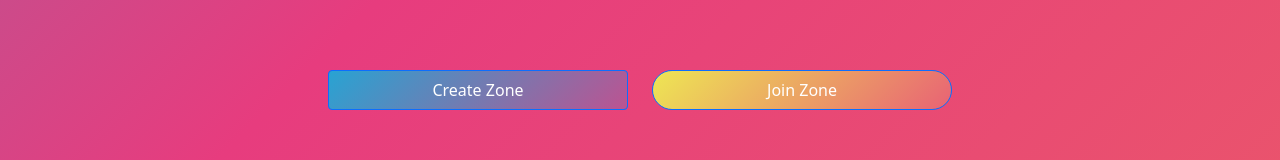
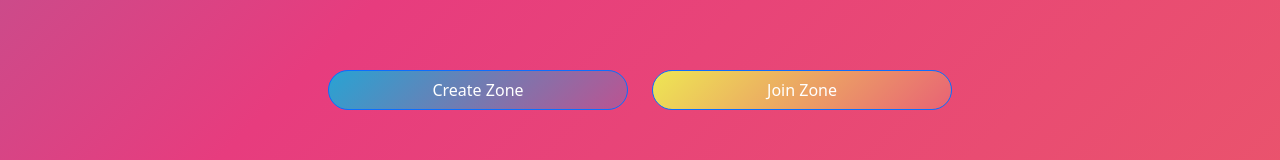
Before and after one commit to mohitCodepy/lynkme, a React (Create React App) app in the folder frontend_lynkme/: page / in a window 1280 px wide. Shown: the part 310-470 px from the top of the page. Built offline with nearby package versions, Linux system fonts and the light colour scheme.

Commit message:
button correction and design

```diff
--- a/frontend_lynkme/src/App.css
+++ b/frontend_lynkme/src/App.css
@@ -24,7 +24,7 @@
   font-weight: bolder;
   border: transparent;
   width: 300px;
-  height: 5vh;
+  min-height: 5vh;
 }
 
 .join-btn {
@@ -36,7 +36,7 @@
   font-weight: bolder;
   border: transparent;
   width: 300px;
-  height: 5vh;
+  min-height: 5vh;
 }
 
 @keyframes gradient {
--- a/frontend_lynkme/src/components/ChooseZone.js
+++ b/frontend_lynkme/src/components/ChooseZone.js
@@ -8,10 +8,10 @@ export default class ChooseZone extends Component {
            <Container className="inner-div">
                <Row>
                    <Col md="6">
-                   <Button  className="create-btn" pill>Create Zone</Button>{' '}
+                        <Button className="create-btn rounded-pill">Create Zone</Button>{' '}
                    </Col>
                    <Col md="6">
-                   <Button className="join-btn rounded-pill" pill>Join Zone</Button>
+                        <Button className="join-btn rounded-pill">Join Zone</Button>{' '}
                    </Col>
                </Row>
            </Container>
```
Also changed, not shown: frontend_lynkme/src/components/JoinZone.js (+10 -5 lines).
